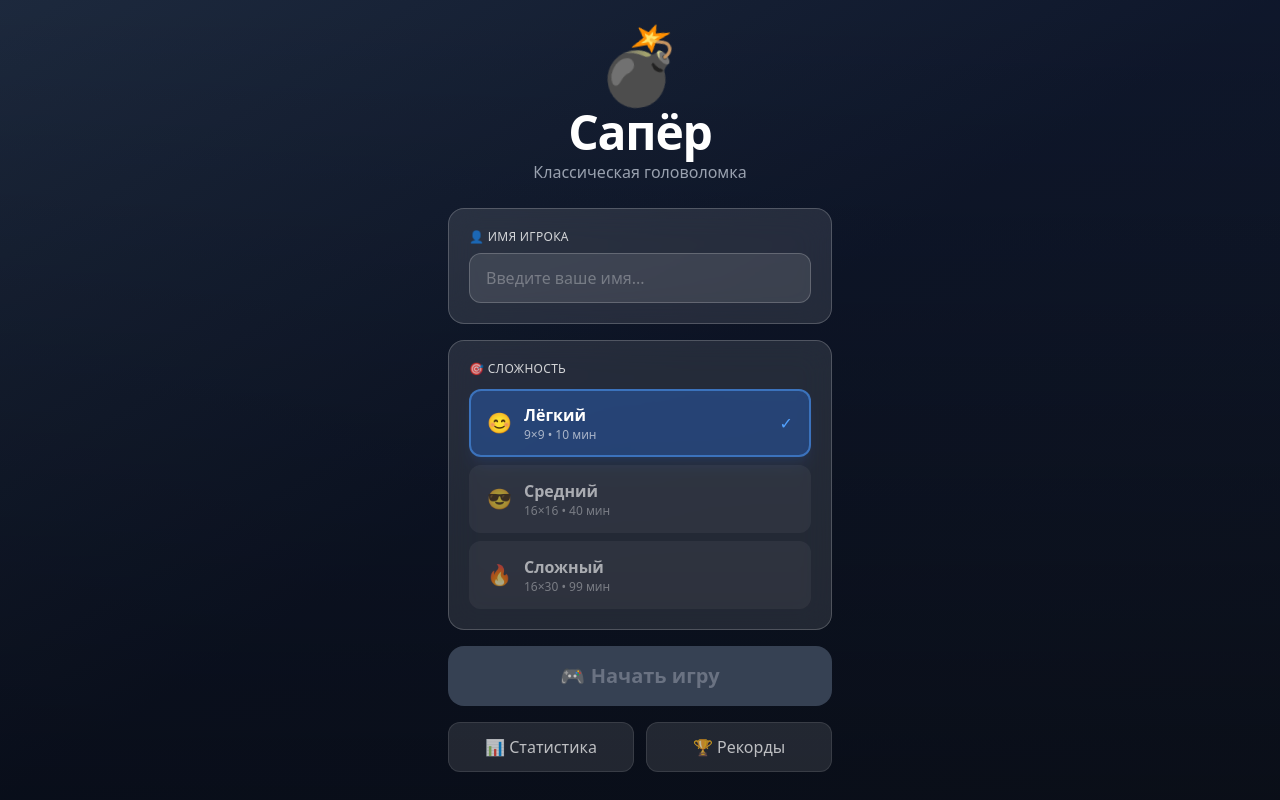
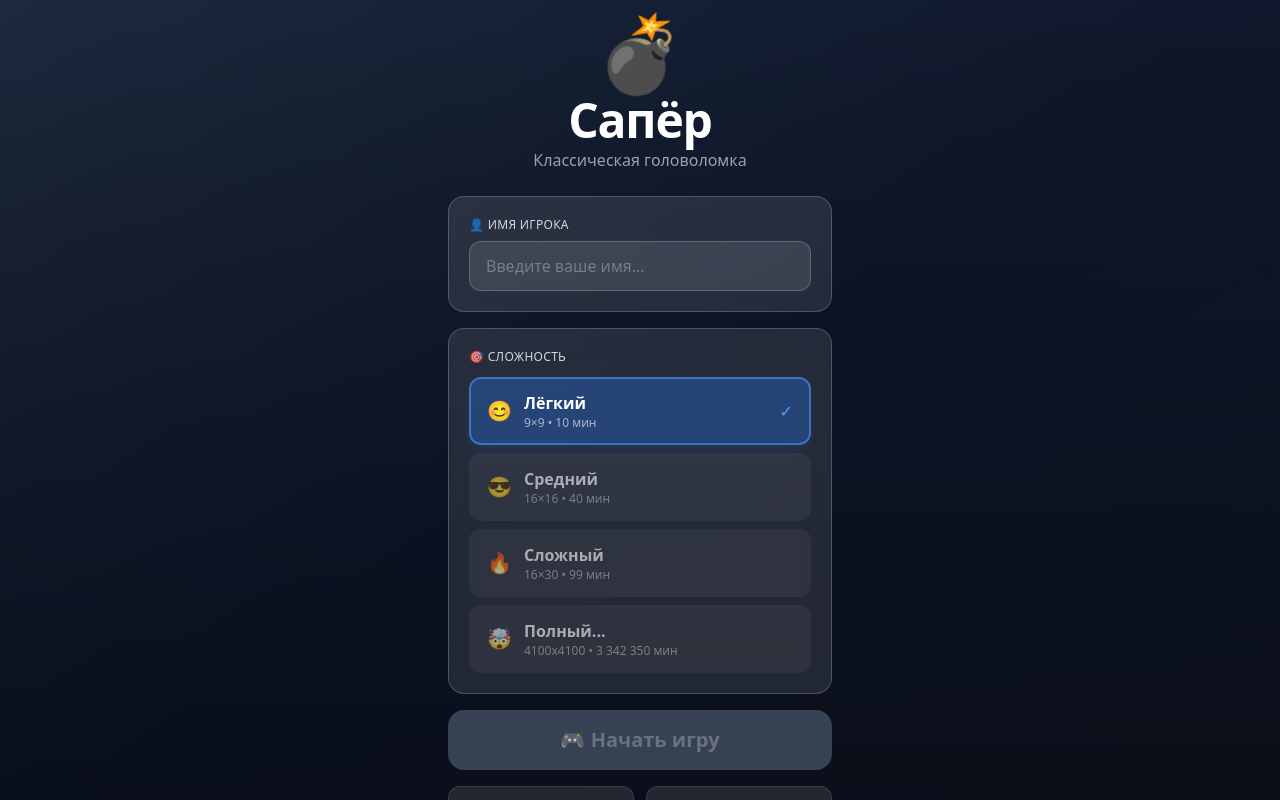
Before and after one commit to osmaav/minesweeper, a React (Vite) app: page / in a window 1280 px wide. Built offline with nearby package versions, Linux system fonts and the light colour scheme.

Commit message:
Update Menu.tsx

```diff
--- a/src/components/Menu.tsx
+++ b/src/components/Menu.tsx
@@ -57,8 +57,8 @@ export default function Menu({ onStartGame }: MenuProps) {
 
   const stats = playerName ? getPlayerStats(playerName) : null;
 
-  const difficulties: Difficulty[] = ['easy', 'medium', 'hard'];
-  const diffIcons: Record<Difficulty, string> = { easy: '😊', medium: '😎', hard: '🔥' };
+  const difficulties: Difficulty[] = ['easy', 'medium', 'hard', 'super',];
+  const diffIcons: Record<Difficulty, string> = { easy: '😊', medium: '😎', hard: '🔥', super: '🤯', };
   const diffDescriptions: Record<Difficulty, string> = {
     easy: '9×9 • 10 мин',
     medium: '16×16 • 40 мин',
@@ -66,7 +66,7 @@ export default function Menu({ onStartGame }: MenuProps) {
     super: '4100x4100 • 3 342 350 мин',
   };
 
-  const floatingMines = Array.from({ length: 12 }, (_, i) => ({
+  const floatingMines = Array.from({ length: 32 }, (_, i) => ({
     delay: i * 1.5,
     x: Math.random() * 90 + 5,
     size: Math.random() * 20 + 20,
```
